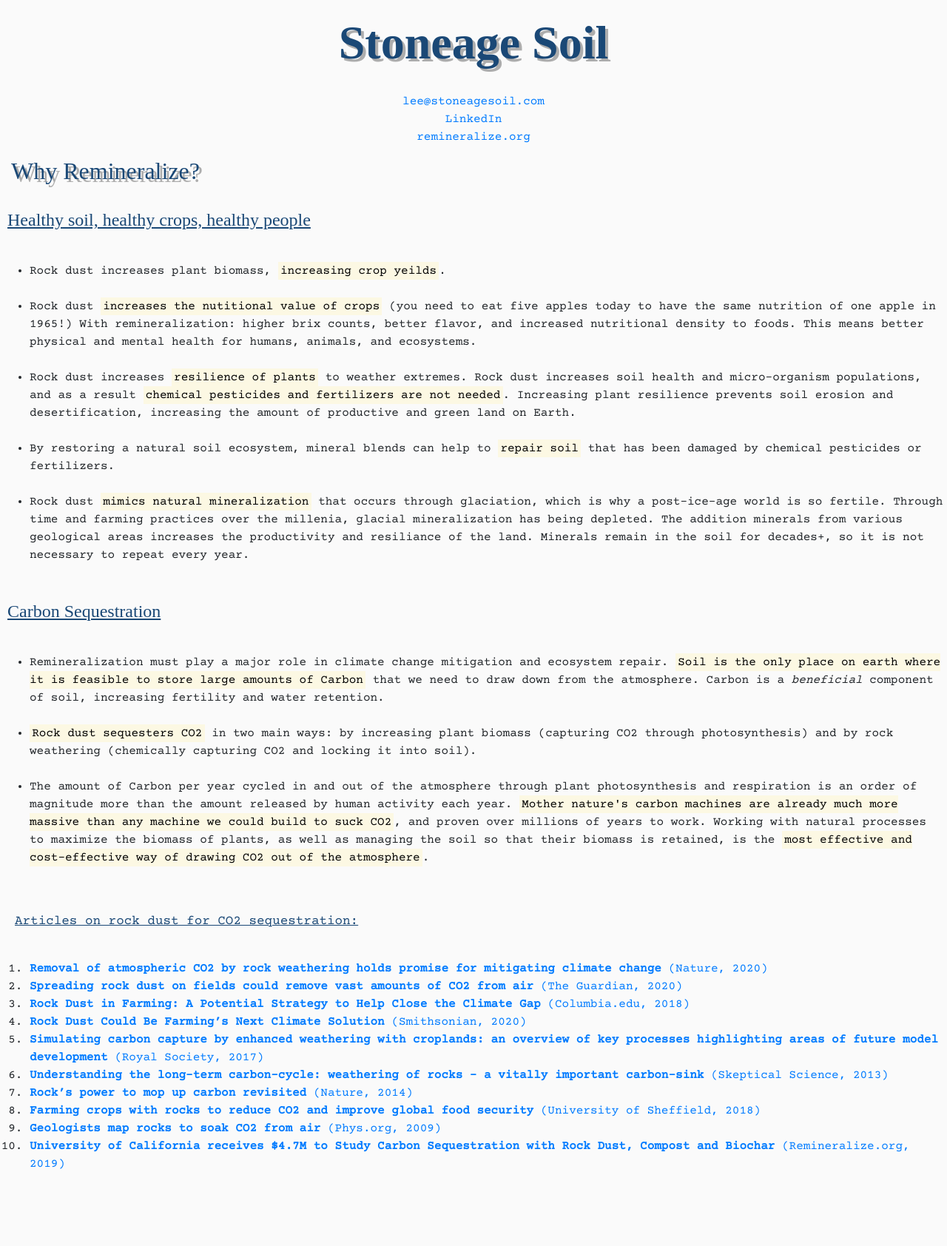
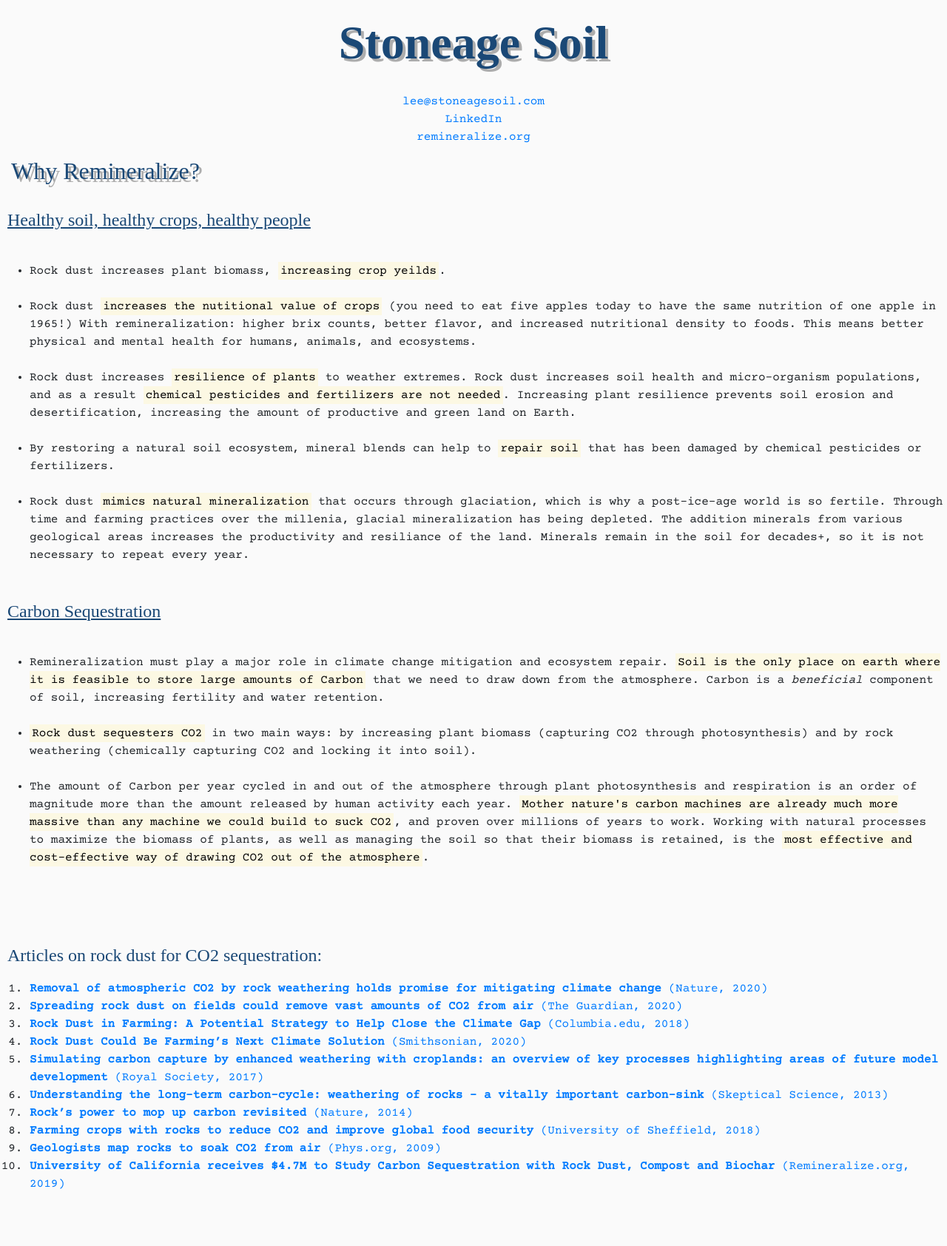
Before and after one commit to stoneagesoil/stoneagesoil.github.io, a Jekyll site: the page built from index.html, in a window 1280 px wide. Shown: the whole page at 74% size. Built offline with Jekyll 4.4.1, drawn with Linux system fonts in a browser that asks for light colours; nearby versions of some CDN libraries; some web fonts are replaced; library files that are not in the unit come from our copies; a script that is not in the unit is left out; before the commit the page ends 1657 px from its top, so only the background shows below that.

```diff
--- a/index.html
+++ b/index.html
@@ -74,7 +74,7 @@ LinkedIn
   <br>
   </ul>
 <p>
-  <u>Articles on rock dust for CO2 sequestration:</u>
+  <h4>Articles on rock dust for CO2 sequestration:</h4>
   <ol>
   <li><a href = "https://www.nature.com/articles/d41586-020-01965-7">
     <b>Removal of atmospheric CO2 by rock weathering holds promise for
```
